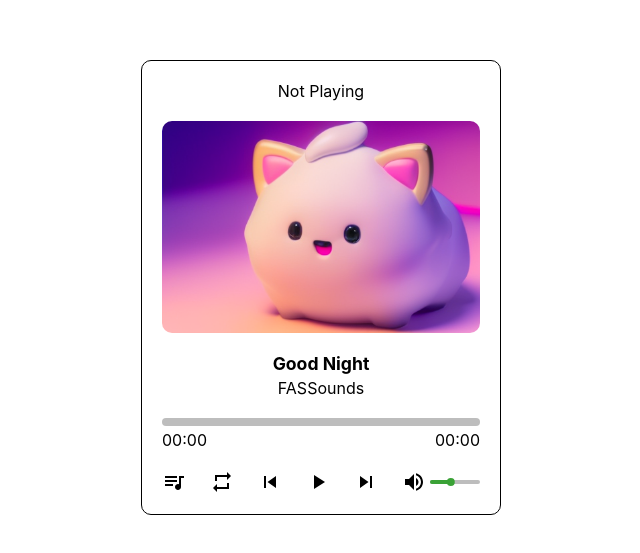
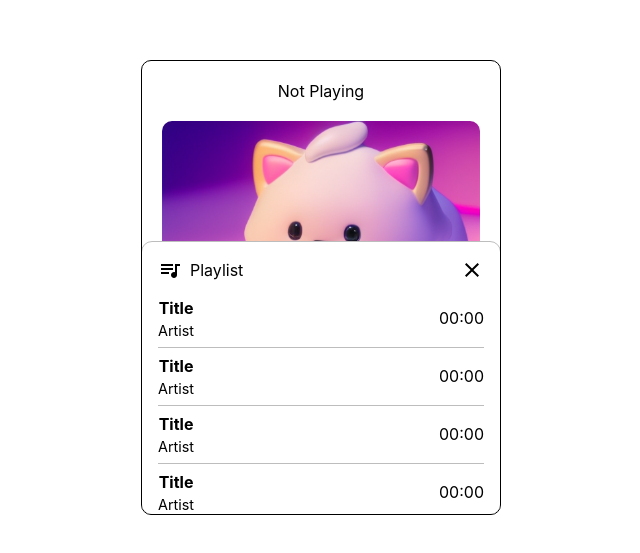
Before and after one commit to euNung24/fastcampus-front-30projects, a React (Create React App) app in the folder music-player/music-player/: page / in a window 1280 px wide. Shown: the part 113-666 px from the top of the page, without its empty margins (319-959 px from the left). Built offline with nearby package versions, Linux system fonts and the light colour scheme.

Commit message:
feat: music player - playlist 퍼블리싱

```diff
--- a/music-player/music-player/src/App.css
+++ b/music-player/music-player/src/App.css
@@ -7,6 +7,8 @@
   border: 1px solid #000;
   border-radius: 10px;
   gap: 20px;
+  position: relative;
+  overflow: hidden;
 }
 .music-player-wrapper p {
   margin: 0;
@@ -83,5 +85,51 @@
   border-radius: 50%;
   background-color: #3aa236;
 }
+.music-player-wrapper .playlist {
+  height: 60%;
+  position: absolute;
+  bottom: 0;
+  left: 0;
+  right: 0;
+  outline: 1px solid #bdbdbd;
+  border-radius: 10px;
+  background-color: #FFF;
+}
+.music-player-wrapper .playlist .header {
+  display: flex;
+  justify-content: space-between;
+  align-items: center;
+  height: 48px;
+  padding: 16px 16px 8px;
+}
+.music-player-wrapper .playlist .header div {
+  display: flex;
+  justify-content: space-between;
+  align-items: center;
+}
+.music-player-wrapper .playlist ul {
+  margin: 0;
+  padding: 0 16px;
+  height: calc(100% - 52px);
+  list-style-type: none;
+  overflow: auto;
+}
+.music-player-wrapper .playlist ul li {
+  display: flex;
+  justify-content: space-between;
+  align-items: center;
+  padding: 8px 0;
+  border-bottom: 1px solid #bdbdbd;
+}
+.music-player-wrapper .playlist ul .info {
+  display: flex;
+  flex-direction: column;
+}
+.music-player-wrapper .playlist ul .info .title {
+  font-size: 1rem;
+}
+.music-player-wrapper .playlist ul .info .artist {
+  font-size: 0.9rem;
+}
 
 /*# sourceMappingURL=App.css.map */
--- a/music-player/music-player/src/App.scss
+++ b/music-player/music-player/src/App.scss
@@ -7,6 +7,8 @@
   border: 1px solid #000;
   border-radius: 10px;
   gap: 20px;
+  position: relative;
+  overflow: hidden;
 
   p {
     margin: 0;
@@ -95,4 +97,58 @@
       }
     }
   }
+
+  .playlist {
+    height: 60%;
+    position: absolute;
+    bottom: 0;
+    left: 0;
+    right: 0;
+    outline: 1px solid #bdbdbd;
+    border-radius: 10px;
+    background-color: #FFF;
+
+    .header {
+      display: flex;
+      justify-content: space-between;
+      align-items: center;
+      height: 48px;
+      padding: 16px 16px 8px;
+
+      div {
+        display: flex;
+        justify-content: space-between;
+        align-items: center;
+      }
+    }
+
+    ul {
+      margin: 0;
+      padding: 0 16px;
+      height: calc(100% - 52px);
+      list-style-type: none;
+      overflow: auto;
+
+      li {
+        display: flex;
+        justify-content: space-between;
+        align-items: center;
+        padding: 8px 0;
+        border-bottom: 1px solid #bdbdbd;
+      }
+
+      .info {
+        display: flex;
+        flex-direction: column;
+
+        .title {
+          font-size: 1rem;
+        }
+        .artist {
+          font-size: 0.9rem;
+        }
+      }
+    }
+
+  }
 }
--- a/music-player/music-player/src/components/MusicPlayer.tsx
+++ b/music-player/music-player/src/components/MusicPlayer.tsx
@@ -3,6 +3,7 @@ import MusicInfo from "./MusicInfo";
 import MusicPlayBar from "./MusicPlayBar";
 import MusicToolbar from "./MusicToolbar";
 import reducer, { initMusicPlayerState } from "../reducers/MusicPlayerReducer";
+import PlayList from "./PlayList";
 
 const MusicPlayer = () => {
   const audioRef = useRef<HTMLAudioElement>(null);
@@ -63,6 +64,7 @@ const MusicPlayer = () => {
         onResetPlay={onResetPlay}
         onChangeVolume={onChangeVolume}
       />
+      <PlayList />
     </section>
   );
 };
--- /dev/null
+++ b/music-player/music-player/src/components/PlayList.tsx
@@ -0,0 +1,89 @@
+import React from "react";
+import QueueMusicIcon from "@mui/icons-material/QueueMusic";
+import ClearIcon from "@mui/icons-material/Clear";
+const PlayList = () => {
+  return (
+    <div className="playlist">
+      <div className="header">
+        <div>
+          <QueueMusicIcon />
+          <span
+            style={{
+              marginLeft: "8px",
+            }}
+          >
+            Playlist
+          </span>
+        </div>
+        <ClearIcon />
+      </div>
+      <ul>
+        <li>
+          <div className="info">
+            <span className="title">Title</span>
+            <span className="artist">Artist</span>
+          </div>
+          <time>00:00</time>
+        </li>
+        <li>
+          <div className="info">
+            <span className="title">Title</span>
+            <span className="artist">Artist</span>
+          </div>
+          <time>00:00</time>
+        </li>
+        <li>
+          <div className="info">
+            <span className="title">Title</span>
+            <span className="artist">Artist</span>
+          </div>
+          <time>00:00</time>
+        </li>
+        <li>
+          <div className="info">
+            <span className="title">Title</span>
+            <span className="artist">Artist</span>
+          </div>
+          <time>00:00</time>
+        </li>
+        <li>
+          <div className="info">
+            <span className="title">Title</span>
+            <span className="artist">Artist</span>
+          </div>
+          <time>00:00</time>
+        </li>
+        <li>
+          <div className="info">
+            <span className="title">Title</span>
+            <span className="artist">Artist</span>
+          </div>
+          <time>00:00</time>
+        </li>
+        <li>
+          <div className="info">
+            <span className="title">Title</span>
+            <span className="artist">Artist</span>
+          </div>
+          <time>00:00</time>
+        </li>
+        <li>
+          <div className="info">
+            <span className="title">Title</span>
+            <span className="artist">Artist</span>
+          </div>
+          <time>00:00</time>
+        </li>
+        <li>
+          <div className="info">
+            <span className="title">Title</span>
+            <span className="artist">Artist</span>
+          </div>
+          <time>00:00</time>
+        </li>
+      </ul>
+    </div>
+  );
+};
+
+export default PlayList;
```
Also changed, not shown: 1 other file (tests, documents, lock files or other folders).
